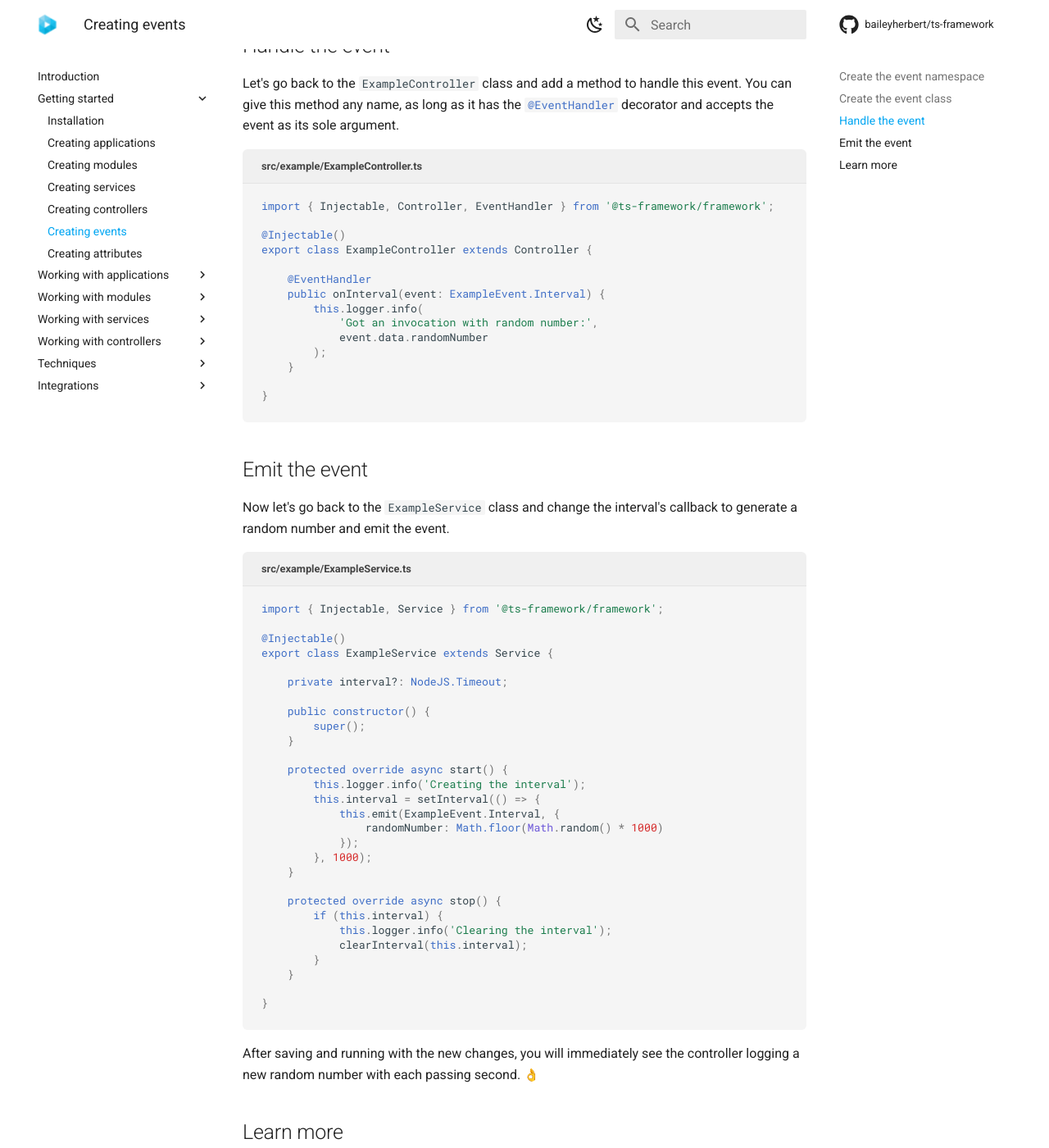
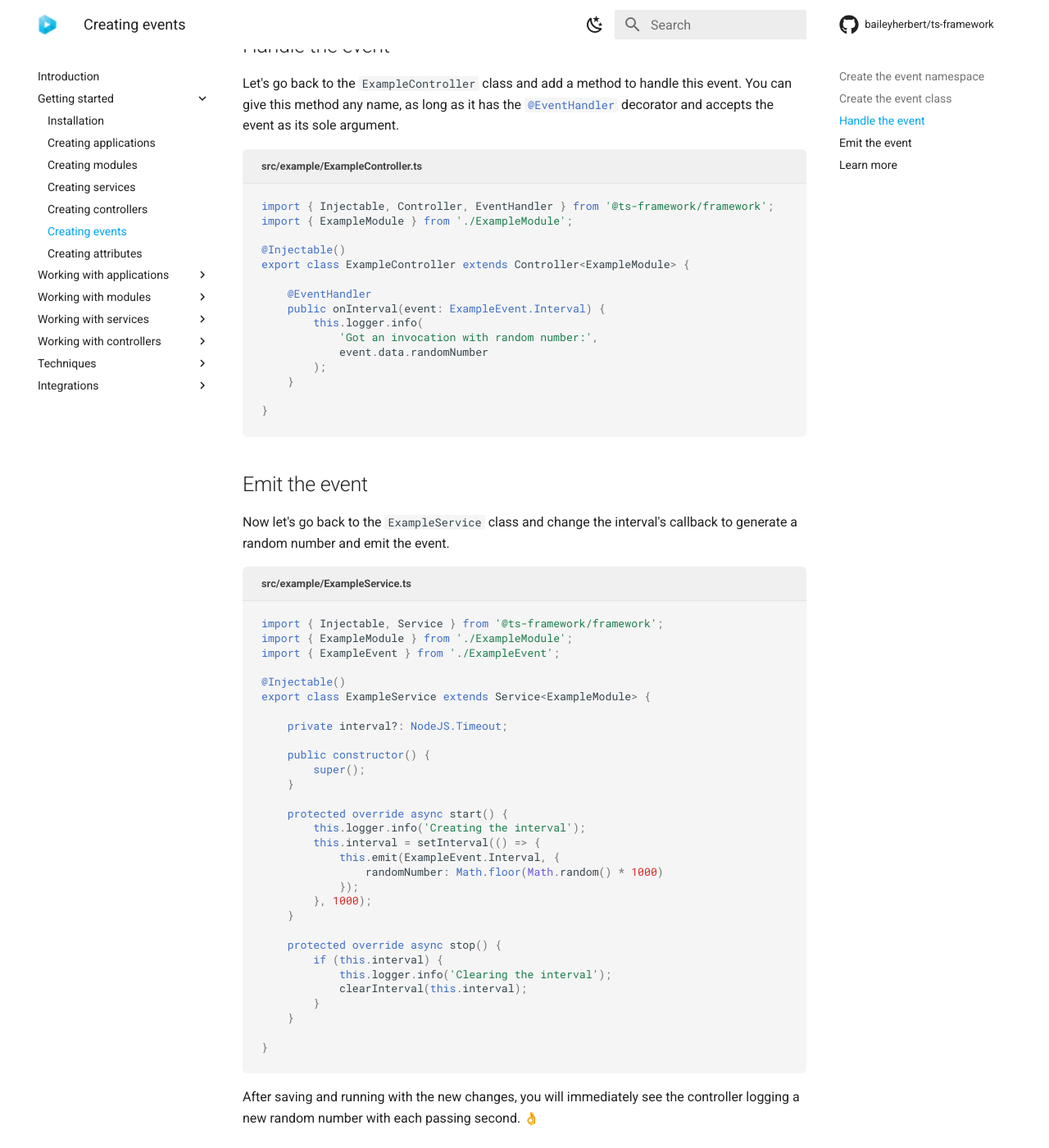
Before and after one commit to ts-framework/framework, an MkDocs documentation site: the page built from docs/getting-started/creating-events.md, in a window 1280 px wide and 1400 px high, scrolled down 1183 px. Shown: the whole window at 82% size. Built offline with MkDocs 1.6.1 and Material for MkDocs 9.7.7, drawn with Linux system fonts in a browser that asks for light colours; emoji names are drawn with the system emoji font; the version menu is left out.

Commit message:
Add generics to the getting started guide

````diff
--- a/docs/getting-started/creating-events.md
+++ b/docs/getting-started/creating-events.md
@@ -48,9 +48,10 @@ name, as long as it has the `#!ts @EventHandler` decorator and accepts the event
 
 ```ts title="src/example/ExampleController.ts"
 import { Injectable, Controller, EventHandler } from '@ts-framework/framework';
+import { ExampleModule } from './ExampleModule';
 
 @Injectable()
-export class ExampleController extends Controller {
+export class ExampleController extends Controller<ExampleModule> {
 
 	@EventHandler
 	public onInterval(event: ExampleEvent.Interval) {
@@ -70,9 +71,11 @@ emit the event.
 
 ```ts title="src/example/ExampleService.ts"
 import { Injectable, Service } from '@ts-framework/framework';
+import { ExampleModule } from './ExampleModule';
+import { ExampleEvent } from './ExampleEvent';
 
 @Injectable()
-export class ExampleService extends Service {
+export class ExampleService extends Service<ExampleModule> {
 
 	private interval?: NodeJS.Timeout;
 
````
Also changed, not shown: docs/getting-started/creating-attributes.md (+5 -4 lines), docs/getting-started/creating-controllers.md (+4 -2 lines), docs/getting-started/creating-modules.md (+6 -1 lines), docs/getting-started/creating-services.md (+4 -2 lines).
